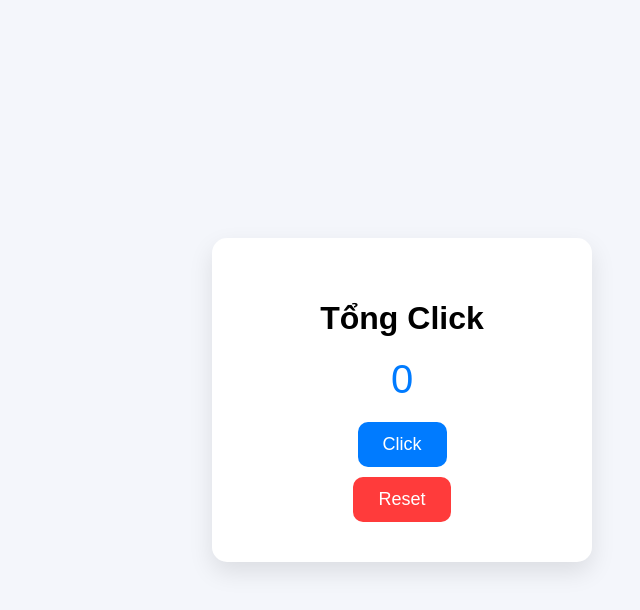
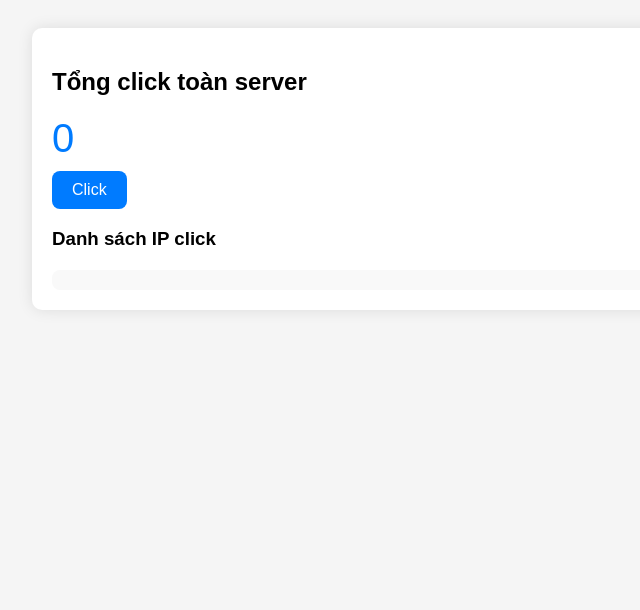
Before and after one commit to trada0/a, a plain HTML site: page index.html in a window 1280 px wide. Shown: the whole page, without its empty margins (238-878 px from the left). Drawn offline with Linux system fonts and the light colour scheme; no server answers.

Commit message:
Update index.html

```diff
--- a/index.html
+++ b/index.html
@@ -3,59 +3,53 @@
 <head>
 <meta charset="UTF-8">
 <meta name="viewport" content="width=device-width, initial-scale=1.0">
-<title>Đếm Click</title>
+<title>Đếm Click + IP</title>
 
 <style>
 body{
-font-family: Arial, sans-serif;
-background:#f4f6fb;
-display:flex;
-justify-content:center;
-align-items:center;
-height:100vh;
-margin:0;
+font-family:Arial;
+background:#f5f5f5;
+padding:20px;
 }
 
 .box{
 background:white;
-padding:40px;
-border-radius:15px;
-box-shadow:0 10px 25px rgba(0,0,0,0.1);
-text-align:center;
-width:300px;
-}
-
-h1{
-margin-bottom:20px;
+padding:20px;
+border-radius:10px;
+max-width:700px;
+margin:auto;
+box-shadow:0 0 15px rgba(0,0,0,0.1);
 }
 
 #count{
 font-size:40px;
 color:#007bff;
-margin:20px 0;
+margin:10px 0;
 }
 
 button{
-padding:12px 25px;
-font-size:18px;
-border:none;
-border-radius:10px;
+padding:10px 20px;
+font-size:16px;
 background:#007bff;
 color:white;
+border:none;
+border-radius:8px;
 cursor:pointer;
 }
 
-button:hover{
-background:#0056b3;
+.list{
+margin-top:20px;
+max-height:300px;
+overflow:auto;
+background:#f9f9f9;
+padding:10px;
+border-radius:8px;
 }
 
-.reset{
-margin-top:10px;
-background:#ff3b3b;
-}
-
-.reset:hover{
-background:#cc0000;
+.item{
+padding:5px;
+border-bottom:1px solid #eee;
+font-size:14px;
 }
 </style>
 </head>
@@ -63,37 +57,39 @@ background:#cc0000;
 <body>
 
 <div class="box">
-<h1>Tổng Click</h1>
-
+<h2>Tổng click toàn server</h2>
 <div id="count">0</div>
 
-<button onclick="addClick()">Click</button>
-<br>
-<button class="reset" onclick="resetClick()">Reset</button>
+<button onclick="clickAdd()">Click</button>
+
+<h3>Danh sách IP click</h3>
+<div class="list" id="list"></div>
+
 </div>
 
 <script>
-let count = localStorage.getItem("total_click");
 
-if(count === null){
-count = 0;
-}else{
-count = parseInt(count);
+async function load(){
+let res = await fetch("/get");
+let data = await res.json();
+
+document.getElementById("count").innerText = data.count;
+
+let html = "";
+data.clicks.slice().reverse().forEach(c=>{
+html += `<div class="item">${c.ip} - ${c.time}</div>`;
+});
+
+document.getElementById("list").innerHTML = html;
 }
 
-document.getElementById("count").innerText = count;
-
-function addClick(){
-count++;
-localStorage.setItem("total_click", count);
-document.getElementById("count").innerText = count;
+async function clickAdd(){
+await fetch("/click",{method:"POST"});
+load();
 }
 
-function resetClick(){
-count = 0;
-localStorage.setItem("total_click", count);
-document.getElementById("count").innerText = count;
-}
+load();
+
 </script>
 
 </body>
```
